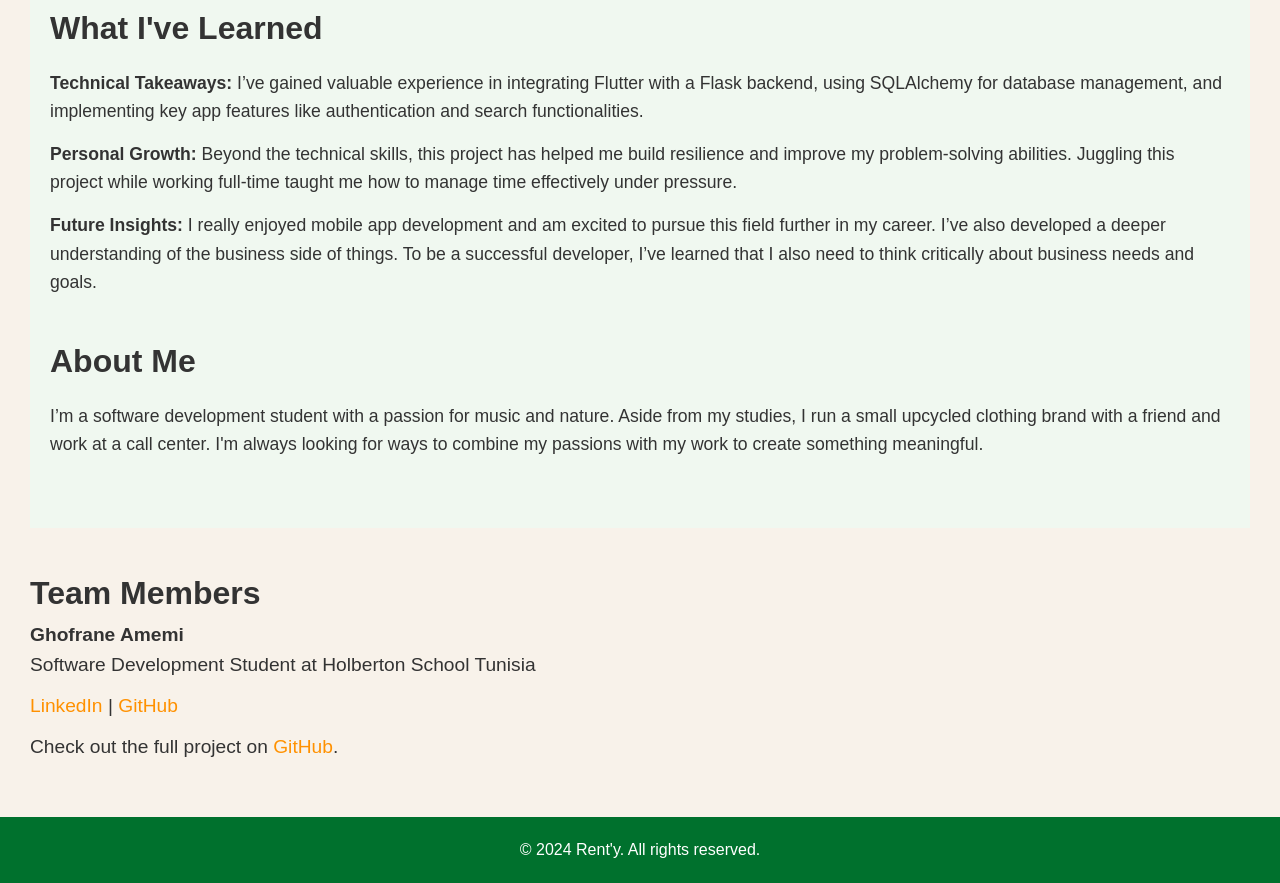
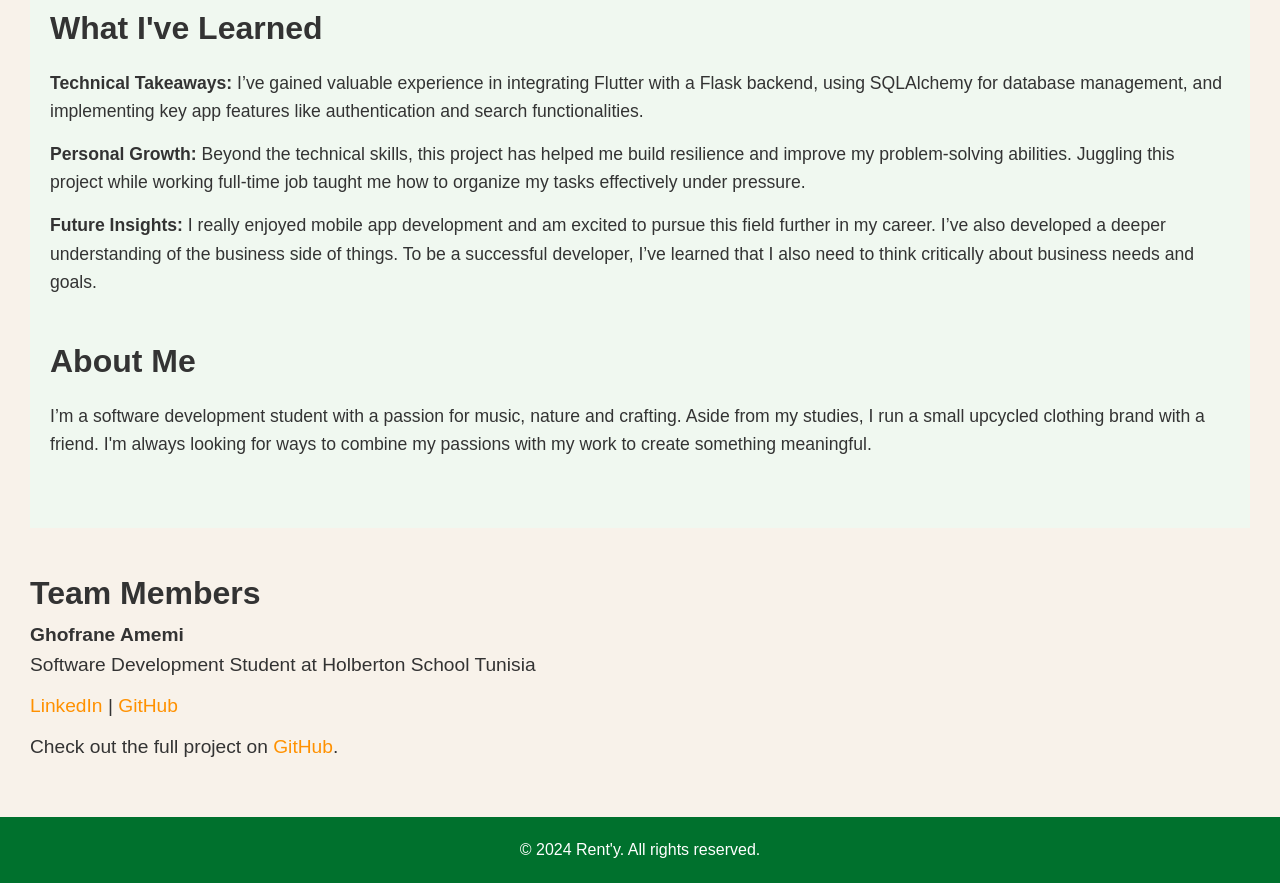
Before and after one commit to ghofranaaa/Rent-y-Landing-Page, a plain HTML site: page index.html in a window 1280 px wide. Shown: the part 2906-3789 px from the top of the page. Drawn offline with Linux system fonts and the light colour scheme.

Commit message:
readme file

```diff
--- a/index.html
+++ b/index.html
@@ -92,13 +92,13 @@
     <article>
         <h3>What I've Learned</h3>
         <p><strong>Technical Takeaways:</strong> I’ve gained valuable experience in integrating Flutter with a Flask backend, using SQLAlchemy for database management, and implementing key app features like authentication and search functionalities.</p>
-        <p><strong>Personal Growth:</strong> Beyond the technical skills, this project has helped me build resilience and improve my problem-solving abilities. Juggling this project while working full-time taught me how to manage time effectively under pressure.</p>
+        <p><strong>Personal Growth:</strong> Beyond the technical skills, this project has helped me build resilience and improve my problem-solving abilities. Juggling this project while working full-time job taught me how to organize my tasks effectively under pressure.</p>
         <p><strong>Future Insights:</strong> I really enjoyed mobile app development and am excited to pursue this field further in my career. I’ve also developed a deeper understanding of the business side of things. To be a successful developer, I’ve learned that I also need to think critically about business needs and goals.</p>
     </article>
 
     <article>
         <h3>About Me</h3>
-        <p>I’m a software development student with a passion for music and nature. Aside from my studies, I run a small upcycled clothing brand with a friend and work at a call center. I'm always looking for ways to combine my passions with my work to create something meaningful.</p>
+        <p>I’m a software development student with a passion for music, nature and crafting. Aside from my studies, I run a small upcycled clothing brand with a friend. I'm always looking for ways to combine my passions with my work to create something meaningful.</p>
     </article>
 </section>
 
```
Also changed, not shown: assets/about.png (added), assets/features.png (added), assets/i-p.png (added), assets/intro.png (added), 1 other file.
